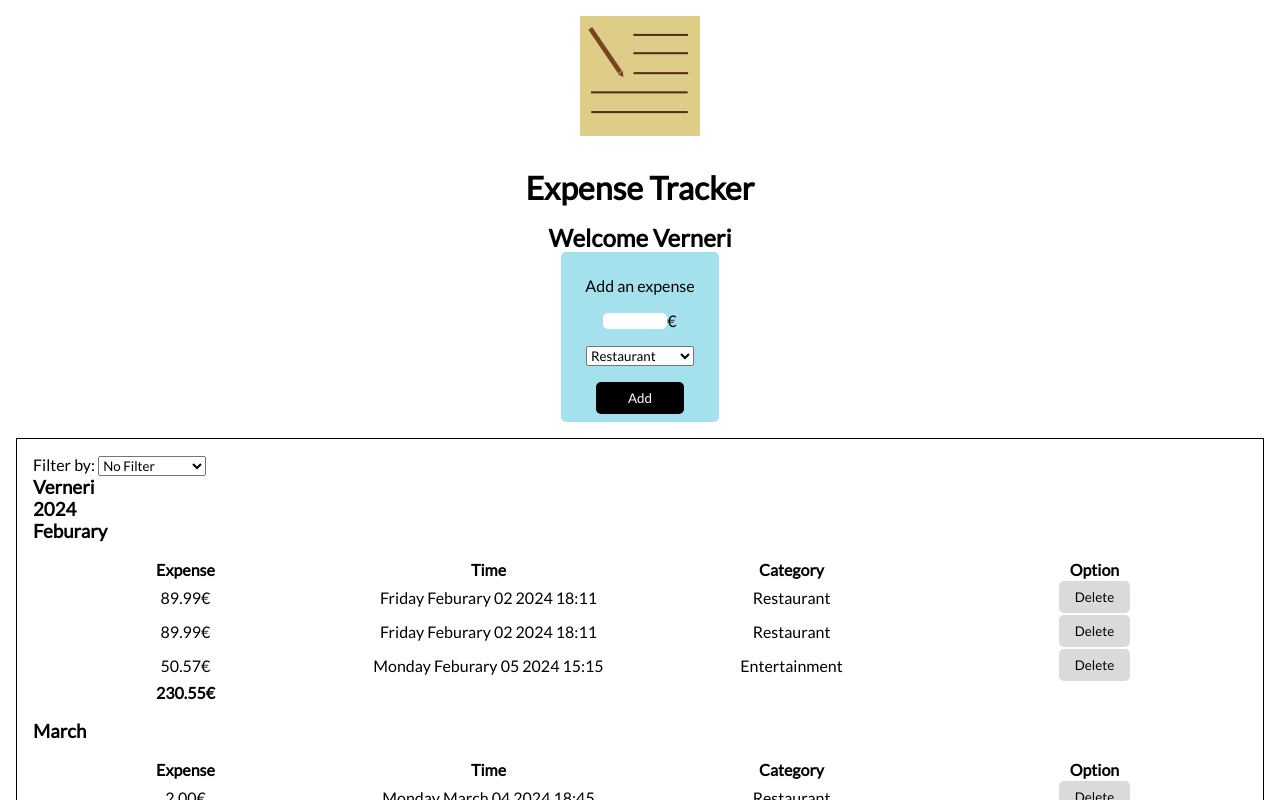
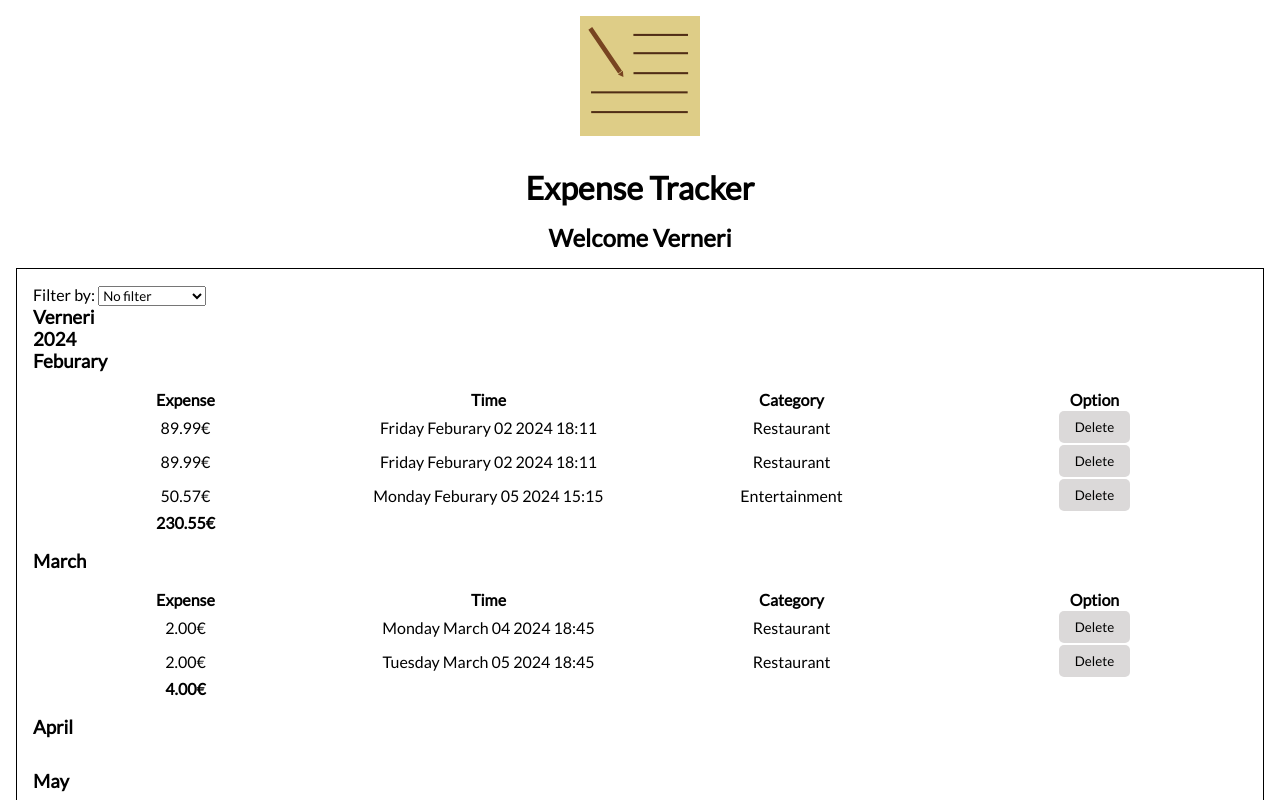
Before and after one commit to kankaanpaaverneri/Expense-Tracker, a React (Vite) app: page / in a window 1280 px wide. Both pictures are taken after a click on the button "Verneri". Shown: the top 800 px of the page. Built offline with nearby package versions, Linux system fonts and the light colour scheme.

Commit message:
Remove Components and implement filtering again.

```diff
--- a/src/Filter.js
+++ b/src/Filter.js
@@ -26,3 +26,12 @@ export function filterByCategory(expenses, category) {
             return expense;
     });
 }
+
+export function getCurrentCategorys(expenseCategorys) {
+    const uniqueCategorys = expenseCategorys.reduce((accumulator, current) => {
+        if(!accumulator.includes(current))
+            accumulator.push(current)
+        return accumulator;
+    }, [])
+    return uniqueCategorys;
+}
--- a/src/UsersContext.jsx
+++ b/src/UsersContext.jsx
@@ -1,5 +1,5 @@
 import { createContext, useEffect, useState } from "react";
-import { getAllExpenseCategorys } from "./Filter";
+import { getCurrentCategorys } from "./Filter";
 
 export const UsersContext = createContext({
     users: [],
@@ -37,6 +37,7 @@ export default function UsersContextProvider({children}) {
                     category: "Restaurant",
                 }
             ],
+            currentCategorys: [],
             id: 1
         },
         {
@@ -63,6 +64,7 @@ export default function UsersContextProvider({children}) {
                     category: "Restaurant",
                 }
             ],
+            currentCategorys: [],
             id: 2
         }
     ]);
@@ -88,11 +90,22 @@ export default function UsersContextProvider({children}) {
         });
     }
 
+    function updateCurrentCategorys(users) {
+        users.forEach(user => {
+            const categorys = user.expenses.map(expense => expense.category);
+            user.currentCategorys = ["No filter", ...getCurrentCategorys(categorys)];
+        })
+    }
+
+    updateCurrentCategorys(users);
+
     const contextValue = {
         users,
         addUser,
         deleteUser,
+
     }
+
 
     return <UsersContext.Provider value={contextValue}>
         {children}
--- a/src/components/AddExpense.css
+++ /dev/null
@@ -1,45 +0,0 @@
-#add-expense {
-    display: flex;
-    flex-direction: column;
-    justify-content: center;
-    align-items: center;
-    text-align: center;
-    background: rgba(106, 205, 223, 0.6);
-    border-radius: 5px;
-    padding: 0.5rem;
-}
-
-.input-field {
-    display: flex;
-}
-
-#add-expense label {
-    margin: 1rem;
-}
-
-
-#add-expense select {
-    margin: 1rem;
-}
-
-#add-expense button {
-    padding: 0.5rem 2rem;
-    background: black;
-    color: white;
-    border: none;
-    border-radius: 5px;
-}
-
-#add-expense button:hover {
-    background: rgb(63, 62, 62);
-    cursor: pointer;
-}
-
-.input-field input {
-    max-width: 4rem;
-    border: none;
-}
-
-.input-field select {
-    border: none;
-}
--- a/src/components/AddExpense.jsx
+++ /dev/null
@@ -1,56 +0,0 @@
-import './AddExpense.css'
-import { getAllExpenseCategorys } from '../Filter';
-import { useEffect, useRef, useState } from 'react';
-import AddNewCategory from './AddNewCategory';
-
-const AddExpense = ({selectedUser}) => {
-    const [categorySelected, setCategorySelected] = useState();
-    const [newCategory, setNewCategory] = useState("");
-    //Get all categorys except No filter
-    const [categorys, setCategorys] = useState([...getAllExpenseCategorys(
-        selectedUser.expenses).slice(1), "Add category"]
-    );
-
-    const expenseAmount = useRef();
-
-    useEffect(() => {
-        if(newCategory !== "") {
-            setCategorys((prevCategorys) => {
-                const updatedCategorys = [...prevCategorys];
-                updatedCategorys[updatedCategorys.length-1] = newCategory;
-                updatedCategorys.push("Add category");
-                return updatedCategorys;
-            });
-            setNewCategory(() => "");
-            setCategorySelected(() => categorys[0]);
-        }
-    }, [newCategory]);
-
-    function handleSelect(identifier) {
-        setCategorySelected(identifier);
-    }
-
-    function handleAddExpense() {
-        console.log(expenseAmount.current.value, categorySelected);
-    }
-
-    return (
-        <section id='add-expense'>
-            <label>Add an expense</label>
-            <div className='input-field'>
-                <input ref={expenseAmount} type="number"/>€
-            </div>
-            <select value={categorySelected}>
-                {categorys.map((category, index) => {
-                    return <option onClick={() => handleSelect(category)} key={index}>{category}</option>
-                })}
-            </select>
-            {categorySelected === "Add category" &&
-            <AddNewCategory setNewCategory={setNewCategory}/>}
-            <button onClick={() => handleAddExpense()}>Add</button>
-
-        </section>
-    );
-}
-
-export default AddExpense;
--- a/src/components/AddNewCategory.css
+++ /dev/null
@@ -1,12 +0,0 @@
-#add-new-category {
-    display: flex;
-    flex-direction: column;
-    margin: 1rem;
-    background: rgb(245, 245, 200);
-    padding: 1rem;
-    border-radius: 5px;
-}
-
-#add-new-category input {
-    margin: 1rem;
-}
--- a/src/components/AddNewCategory.jsx
+++ /dev/null
@@ -1,22 +0,0 @@
-import { useRef } from 'react';
-import './AddNewCategory.css'
-
-
-const AddNewCategory = ({setNewCategory}) => {
-
-    function addCategory() {
-        setNewCategory(() => categoryName.current.value);
-    }
-
-    const categoryName = useRef();
-
-    return (
-        <section id="add-new-category">
-            <label>Category name</label>
-            <input ref={categoryName} type="text"/>
-            <button onClick={() => addCategory()}>Add category</button>
-        </section>
-    );
-}
-
-export default AddNewCategory;
--- a/src/components/ExpenseTables.jsx
+++ b/src/components/ExpenseTables.jsx
@@ -2,45 +2,26 @@ import './ExpenseTables.css'
 
 import { UsersContext } from '../UsersContext';
 import { useContext, useState } from 'react';
-import { getAllExpenseCategorys } from '../Filter';
+import UserMonths from './UserMonths';
 import FilterComponent from './FilterComponent';
-import UserMonths from './UserMonths';
 
-function removeExpense(expenses, expenseToBeRemoved) {
-    return expenses.filter(expense => {
-        if(expense !== expenseToBeRemoved)
-            return expense;
-    });
-}
 
 const ExpenseTables = () => {
     const {users} = useContext(UsersContext);
     const [filterOption, setFilterOption] = useState({
         userId: 0,
-        filter: "No filter",
+        option: "No filter"
     });
-
-    const [deleteExpense, setDeleteExpense] = useState();
 
     return (
         <section id="expense-tables">
+
             {users.map(user => {
-                const currentCategorys = getAllExpenseCategorys(user.expenses);
-                if(deleteExpense) {
-                    user.expenses = removeExpense(user.expenses, deleteExpense);
-                    setDeleteExpense(() => undefined);
-                    setFilterOption({
-                        userId: user.id,
-                        filter: "No filter"
-                    });
-                }
-
                 return (
                     <div key={user.id} className='user-expense-section'>
                         <FilterComponent
-                        key={user.expenses.length}
-                        categorys={currentCategorys}
-                        setOptionSelect={setFilterOption}
+                        categorys={user.currentCategorys}
+                        setFilterOption={setFilterOption}
                         userId={user.id}
                         />
                         <h1 className='user-name'>{user.name}</h1>
@@ -48,7 +29,6 @@ const ExpenseTables = () => {
                         <UserMonths
                         user={user}
                         filterOption={filterOption}
-                        setDeleteExpense={setDeleteExpense}
                         />
                     </div>
                 );
--- a/src/components/FilterComponent.jsx
+++ b/src/components/FilterComponent.jsx
@@ -1,20 +1,24 @@
+import { useState } from 'react';
 import './FilterComponent.css'
 
-const FilterComponent = ({categorys, setOptionSelect, userId}) => {
+const FilterComponent = ({categorys, setFilterOption, userId}) => {
     function onOptionSelect(identifier) {
-        setOptionSelect(() => {
+        setFilterOption(() => {
             return {
                 userId: userId,
-                filter: identifier
+                option: identifier
             }
         });
     }
+
+    const [currentCategorys, setCurrentCategorys] = useState(categorys);
+    console.log("currentCategorysState: ", currentCategorys);
     return (
         <section id="filter-component">
             <label>Filter by: </label>
             <select>
                 {
-                    categorys.map((category) => {
+                    currentCategorys.map((category) => {
                         return (
                             <option
                                 onClick={() => onOptionSelect(category)}
--- a/src/components/Table.jsx
+++ b/src/components/Table.jsx
@@ -1,6 +1,6 @@
 import './Table.css'
 
-const Table = ({expenses, currentMonth, setDeleteExpense}) => {
+const Table = ({expenses, currentMonth}) => {
     let sum = 0;
     return (
         <table key={currentMonth}>
@@ -19,7 +19,7 @@ const Table = ({expenses, currentMonth, setDeleteExpense}) => {
                         <td>{expense.expenseAmount.toFixed(2)}€</td>
                         <td>{expense.time}</td>
                         <td>{expense.category}</td>
-                        <td><button onClick={() => setDeleteExpense(expense)}>Delete</button></td>
+                        <td><button>Delete</button></td>
                     </tr>
                 </tbody>
             })}
--- a/src/components/UserMonths.jsx
+++ b/src/components/UserMonths.jsx
@@ -2,7 +2,7 @@ import { getStartMonth, splitMonths } from '../Time';
 import Table from './Table';
 import { filterByCategory, filterByMonth } from '../Filter';
 
-const UserMonths = ({user, filterOption, setDeleteExpense}) => {
+const UserMonths = ({user, filterOption}) => {
 
     if(user.expenses.length === 0)
         return <h1>No expenses</h1>
@@ -10,20 +10,18 @@ const UserMonths = ({user, filterOption, setDeleteExpense}) => {
     const startMonth = getStartMonth(user.expenses[0]);
     const userMonths = splitMonths(startMonth);
 
+
     return (
         userMonths.map((month, monthIndex) => {
-            let filteredExpense = filterByMonth(user.expenses, month);
-
-            if(filterOption.filter !== "No filter" && user.id === filterOption.userId)
-               filteredExpense = filterByCategory(filteredExpense, filterOption.filter);
-
+            let filteredExpenses = filterByMonth(user.expenses, month);
+            if(filterOption.option !== "No filter" && user.id === filterOption.userId)
+                filteredExpenses = filterByCategory(filteredExpenses, filterOption.option);
             return (
                 <div className='tables' key={monthIndex}>
                     <h1>{month}</h1>
                     <Table
-                    expenses={filteredExpense}
+                    expenses={filteredExpenses}
                     currentMonth={month}
-                    setDeleteExpense={setDeleteExpense}
                     />
                 </div>
             );
--- a/src/components/UserRoot.jsx
+++ b/src/components/UserRoot.jsx
@@ -1,11 +1,10 @@
-import AddExpense from './AddExpense';
+
 import ExpenseTables from './ExpenseTables';
 import './UserRoot.css'
 
 const UserRoot = ({selectedUser}) => {
     return <section id="user-root">
         <h1>Welcome {selectedUser.name}</h1>
-        <AddExpense selectedUser={selectedUser}/>
         <ExpenseTables/>
 
     </section>
```
